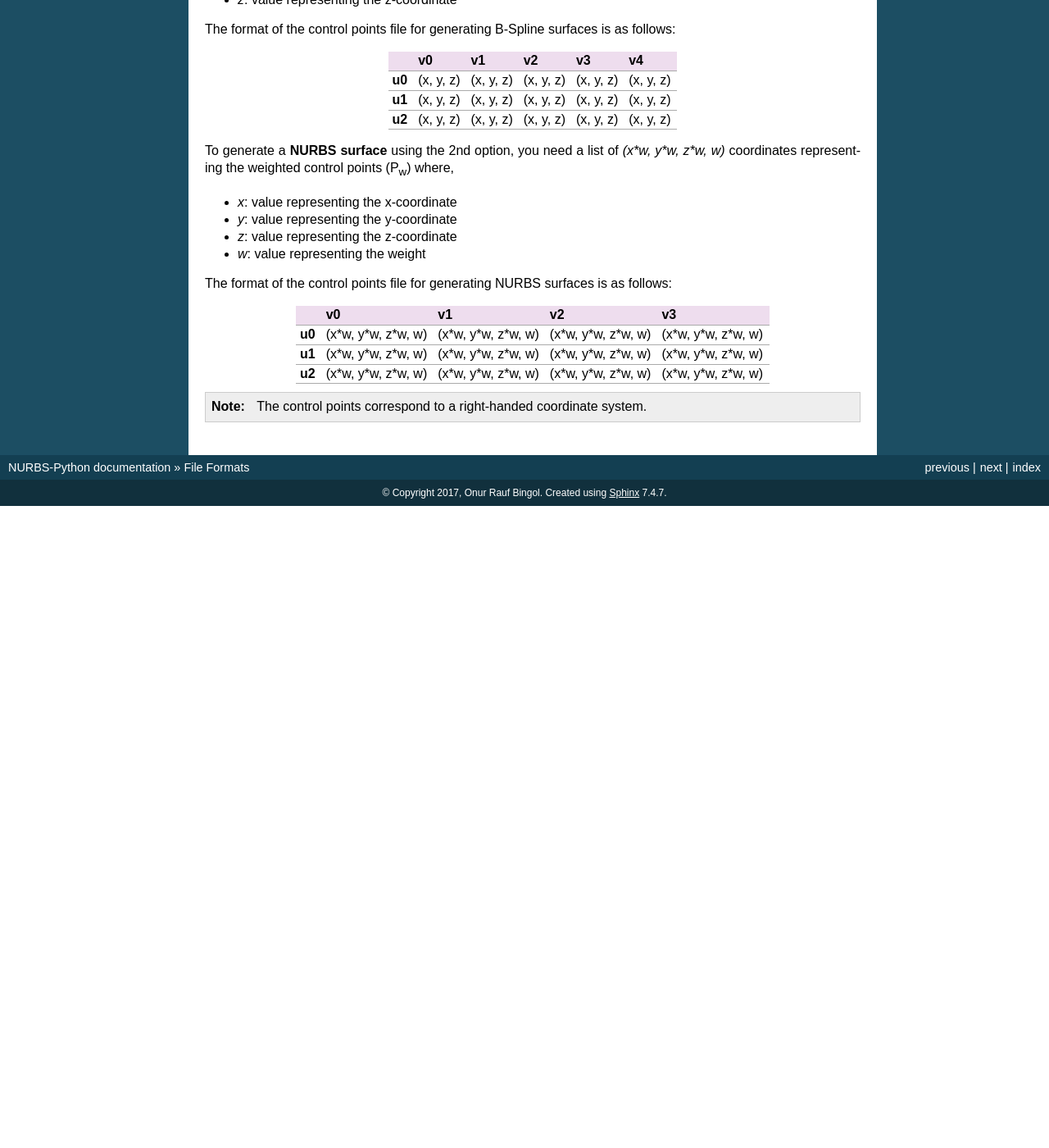
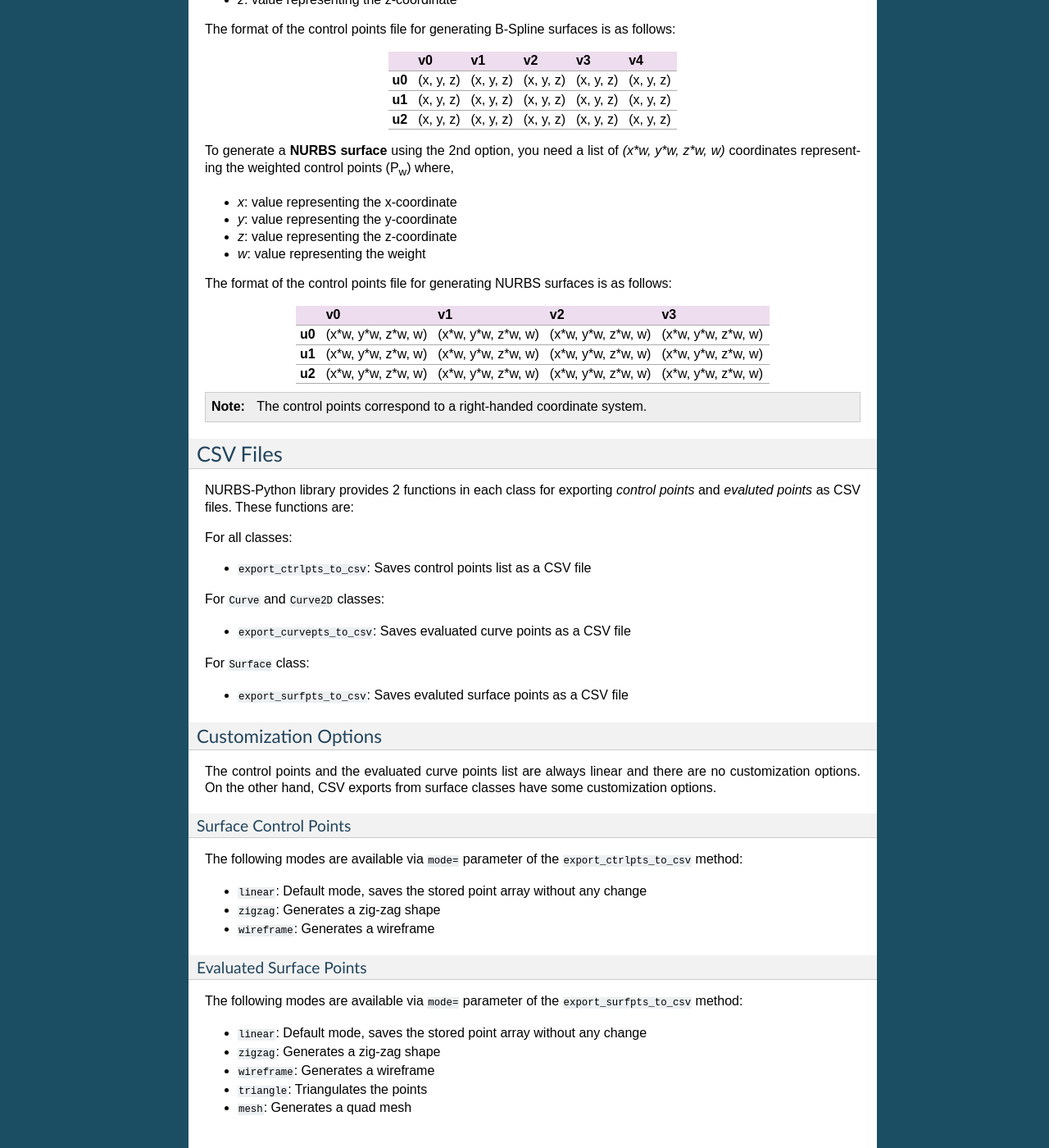
Before and after one commit to orbingol/NURBS-Python, a Sphinx documentation site: the page built from docs/formats.rst, in a window 1280 px wide and 1400 px high, scrolled down 1921 px. Shown: the whole window at 82% size. Built offline with Sphinx 7.4.7, drawn with Linux system fonts in a browser that asks for light colours; formulas are drawn with MathJax 3; before the commit the page ends 2538 px from its top, so only the background shows below that; some of the changed text lies outside the part shown.

Commit message:
Update documentation

```diff
--- a/docs/formats.rst
+++ b/docs/formats.rst
@@ -1,11 +1,11 @@
 File Formats
 ^^^^^^^^^^^^
 
-Text Files for Control Points
-=============================
+TXT Files
+=========
 
-NURBS-Python library provides 2 functions in each class included for reading and saving the control points list. These
-are:
+NURBS-Python library provides 2 functions in each class included for **reading** and **saving** the control points list.
+These are:
 
 * ``read_ctrlpts_from_txt``: Reads control points list from a text file
 * ``save_ctrlpts_to_txt``: Saves control points list to a text file
@@ -145,3 +145,47 @@ The format of the control points file for generating NURBS surfaces is as follow
 +--------+-----------------------+-----------------------+-----------------------+-----------------------+
 
 .. note:: The control points correspond to a right-handed coordinate system.
+
+CSV Files
+=========
+
+NURBS-Python library provides 2 functions in each class for exporting *control points* and *evaluted points* as CSV files.
+These functions are:
+
+For all classes:
+
+* ``export_ctrlpts_to_csv``: Saves control points list as a CSV file
+
+For ``Curve`` and ``Curve2D`` classes:
+
+* ``export_curvepts_to_csv``: Saves evaluated curve points as a CSV file
+
+For ``Surface`` class:
+
+* ``export_surfpts_to_csv``: Saves evaluted surface points as a CSV file
+
+Customization Options
+---------------------
+
+The control points and the evaluated curve points list are always linear and there are no customization options. On the
+other hand, CSV exports from surface classes have some customization options.
+
+Surface Control Points
+~~~~~~~~~~~~~~~~~~~~~~
+
+The following modes are available via ``mode=`` parameter of the ``export_ctrlpts_to_csv`` method:
+
+* ``linear``: Default mode, saves the stored point array without any change
+* ``zigzag``: Generates a zig-zag shape
+* ``wireframe``: Generates a wireframe
+
+Evaluated Surface Points
+~~~~~~~~~~~~~~~~~~~~~~~~
+
+The following modes are available via ``mode=`` parameter of the ``export_surfpts_to_csv`` method:
+
+* ``linear``: Default mode, saves the stored point array without any change
+* ``zigzag``: Generates a zig-zag shape
+* ``wireframe``: Generates a wireframe
+* ``triangle``: Triangulates the points
+* ``mesh``: Generates a quad mesh
```
Also changed, not shown: docs/figures.rst (+57 -6 lines).
